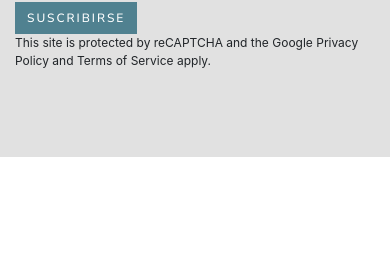
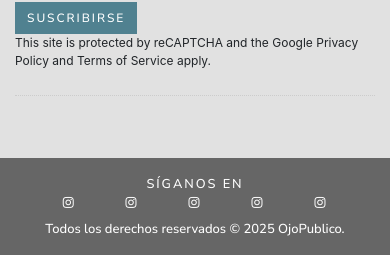
Before and after one commit to diegourbina95/street-wayki, a React (Vite) app: page /#/ in a window 390 px wide. Shown: the part 4953-5208 px from the top of the page. Before the commit the page ends 5110 px from the top, so only its background shows below. Built offline with nearby package versions, Linux system fonts and the light colour scheme; no server answers.

Commit message:
feature: se culminó con el desarrollo del footer para vista mobile

```diff
--- a/src/components/Layout/DefaultFooter.tsx
+++ b/src/components/Layout/DefaultFooter.tsx
@@ -7,6 +7,7 @@ import "@/styles/default-footer.scss";
 export const DefaultFooter = () => {
   return (
     <div className="default-footer">
+      <div className="default-footer__information">
         <div className="default-footer__logos">
           <div className="logo-item__light">
             <img
@@ -89,10 +90,49 @@ export const DefaultFooter = () => {
             <button className="section__button">suscribirse</button>
             <div className="section__terms">
               This site is protected by reCAPTCHA and the Google{" "}
-            <a href="https://policies.google.com/privacy">Privacy Policy</a> and{" "}
+              <a href="https://policies.google.com/privacy">Privacy Policy</a>{" "}
+              and{" "}
               <a href="https://policies.google.com/terms">Terms of Service</a>{" "}
               apply.
             </div>
+          </div>
+          <div className="divider"></div>
+        </div>
+      </div>
+      <div className="default-footer__rights-reserved">
+        <div className="rights-reserved__social">
+          <div>Síganos en</div>
+          <ul>
+            <li>
+              <a href="#">
+                <i className="fa fa-instagram"></i>
+              </a>
+            </li>
+
+            <li>
+              <a href="#">
+                <i className="fa fa-instagram"></i>
+              </a>
+            </li>
+            <li>
+              <a href="#">
+                <i className="fa fa-instagram"></i>
+              </a>
+            </li>
+            <li>
+              <a href="#">
+                <i className="fa fa-instagram"></i>
+              </a>
+            </li>
+            <li>
+              <a href="#">
+                <i className="fa fa-instagram"></i>
+              </a>
+            </li>
+          </ul>
+        </div>
+        <div className="rights-reserved__text">
+          Todos los derechos reservados © {new Date().getFullYear()} OjoPublico.
         </div>
       </div>
     </div>
--- a/src/styles/default-footer.scss
+++ b/src/styles/default-footer.scss
@@ -8,10 +8,13 @@
   a {
     text-decoration: none;
     color: #000;
+    cursor: pointer;
   }
 
-  padding: 30px 15px 62px;
-  background-color: #e1e1e1;
+  &__information {
+    padding: 30px 15px 62px;
+    background-color: #e1e1e1;
+  }
 
   &__logos {
     display: flex;
@@ -92,6 +95,7 @@
       font-family: "Nunito Sans", sans-serif !important;
       text-transform: uppercase;
       border: 1px solid #508190;
+      cursor: pointer;
     }
 
     &__terms {
@@ -115,4 +119,53 @@
   .text-grey {
     color: #4d4d4d !important;
   }
+
+  .divider {
+    border-bottom: 1px dotted #ccc;
+  }
+
+  &__rights-reserved {
+    background-color: #666;
+    display: flex;
+    flex-direction: column;
+    justify-content: center;
+    align-items: center;
+    padding: 19px 0;
+    text-align: center;
+    color: white;
+    font-family: "Nunito Sans", sans-serif !important;
+  }
+
+  .rights-reserved {
+    &__social {
+      font-size: 0.8rem;
+      line-height: 14px;
+      text-transform: uppercase;
+      font-weight: 500;
+      letter-spacing: 1.96px;
+
+      ul {
+        list-style: none;
+        display: flex;
+        margin-top: 5px;
+      }
+
+      li {
+        margin-right: 50px;
+
+        i {
+          color: white;
+        }
+      }
+
+      li:last-child {
+        margin-right: 0px;
+      }
+    }
+
+    &__text {
+      font-size: 13px;
+      margin-top: 10px;
+    }
+  }
 }
```
Lines whose indentation alone changed are shown as unchanged.
